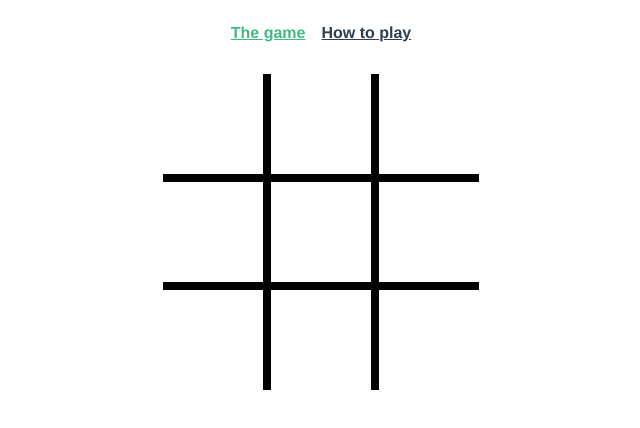
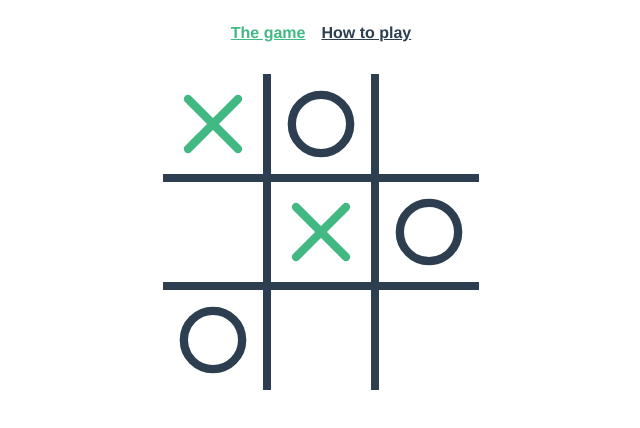
Before and after one commit to damianocasula/tic-tac-toe-vue, a Vue app: page / in a window 1280 px wide. Shown: the top 428 px of the page, without its empty margins (319-959 px from the left). Built offline with nearby package versions, Linux system fonts and the light colour scheme.

Commit message:
feat: improve game component

```diff
--- a/src/components/TicTacToe.vue
+++ b/src/components/TicTacToe.vue
@@ -1,24 +1,31 @@
 <template>
   <div class="tic-tac-toe">
-    <div class="cell">
-      <div class="cross"></div>
+    <div class="cell" v-for="value in [].concat.apply([], board)" :key="value">
+      <CrossSymbol v-show="value == 1" />
+      <CircleSymbol v-show="value == 2" />
     </div>
-    <div class="cell">
-      <div class="circle"></div>
-    </div>
-    <div class="cell"></div>
-    <div class="cell"></div>
-    <div class="cell"></div>
-    <div class="cell"></div>
-    <div class="cell"></div>
-    <div class="cell"></div>
-    <div class="cell"></div>
   </div>
 </template>
 
 <script>
+import CrossSymbol from '@/components/Cross'
+import CircleSymbol from '@/components/Circle'
+
 export default {
   name: 'TicTacToe',
+  data () {
+    return {
+      board: [
+        [1, 2, 0],
+        [0, 1, 2],
+        [2, 0, 0]
+      ]
+    }
+  },
+  components: {
+    CrossSymbol,
+    CircleSymbol
+  },
   props: {
     msg: String
   }
@@ -33,10 +40,28 @@ export default {
   grid-template-columns: repeat(3, $cell-size);
   grid-template-rows: repeat(3, $cell-size);
   grid-gap: $small-spacing;
-  background-color: black;
+  background-color: $main-color;
 
   .cell {
-    background-color: white;
+    background-color: white; /* TODO: make it a variable */
+    display: flex;
+    justify-content: center;
+    align-items: center;
+
+    .symbol {
+      color: $main-color;
+      width: 100%;
+      height: 100%;
+
+      &.cross {
+        color: $accent-color;
+      }
+    }
+
+    &:hover {
+      background-color: $light-main-color;
+      /* TODO: when hovering, display a low-opacity version of the symbol of the player in the turn */
+    }
   }
 }
 </style>
```
